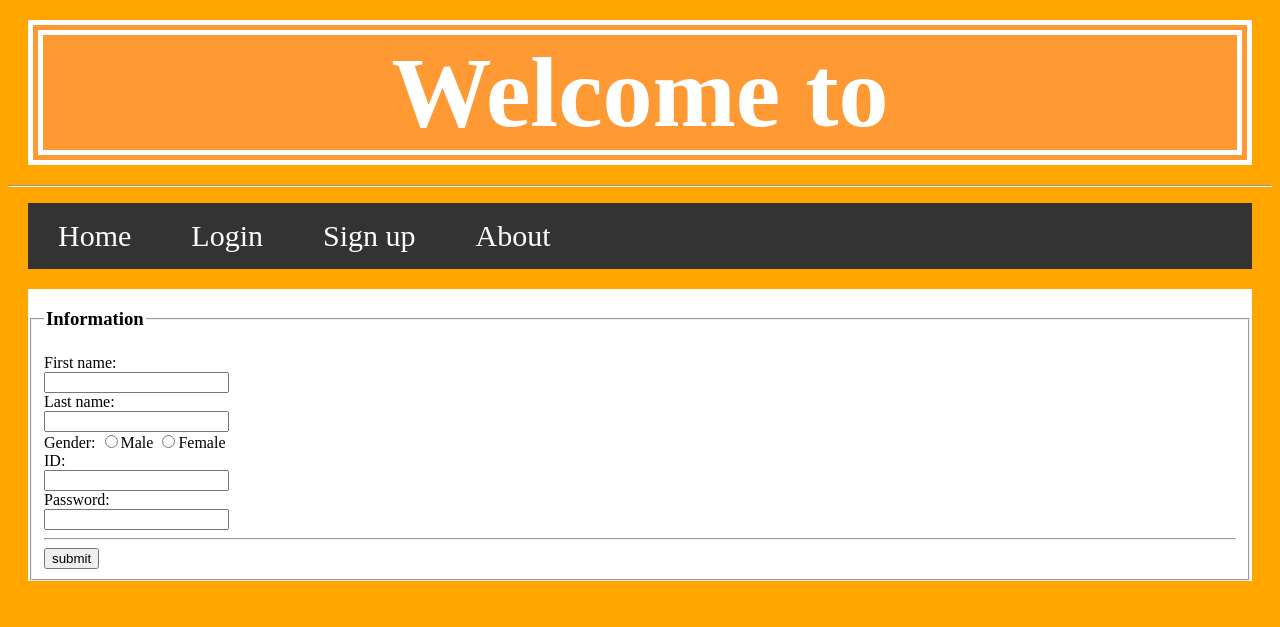
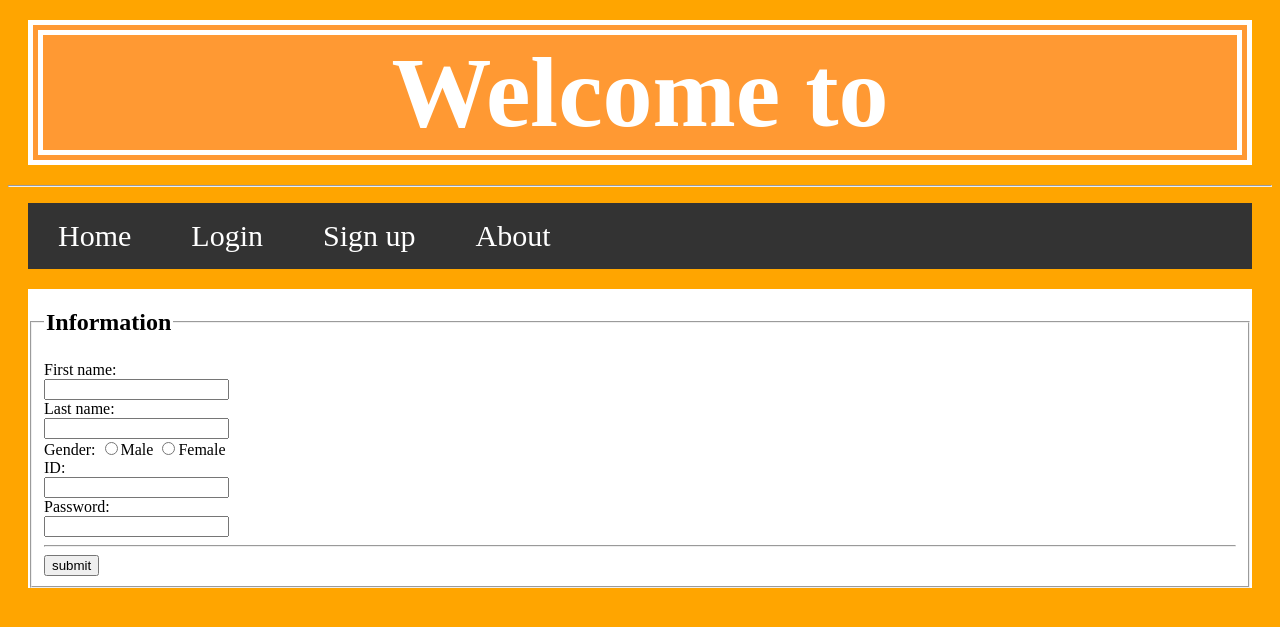
Before and after one commit to wobbuffet2000/NAHZWOBB, a Flask app: template NAHZWOBB-master/templates/Login.html in a window 1280 px wide. Shown: the top 627 px of the page. Run offline with Flask 2, Linux system fonts and the light colour scheme; the template is opened without the code that fills it, so the values that code supplies are empty.

Commit message:
Add files via upload

```diff
--- a/NAHZWOBB-master/templates/Login.html
+++ b/NAHZWOBB-master/templates/Login.html
@@ -54,13 +54,13 @@
         <hr/>
         <ul>
          <li><a href="home.html">Home</a></li>
-            <li><a href="login.html">Login</a></li>
+            <li><a href="Login.html">Login</a></li>
             <li><a href="signup.html">Sign up</a></li>
             <li><a href="about.html">About</a></li>
         </ul>
         <div>
             <fieldset name="information">
-                <legend><h3>Information</h3></legend>
+                <legend><h2>Information</h2></legend>
                 First name:<br>
                 <input type="box" name="fisrt"><br>
                 Last name:<br>
@@ -69,7 +69,7 @@
                 ID:<br>
                 <input type="box" name="id"><br>
                 Password:<br>
-                <input type="box" name="pass"><br>
+                <input type="box" name="pass"><keygen name="security"><br>
                 <hr/>
                 <input type="submit" value="submit">
             </fieldset>
```
